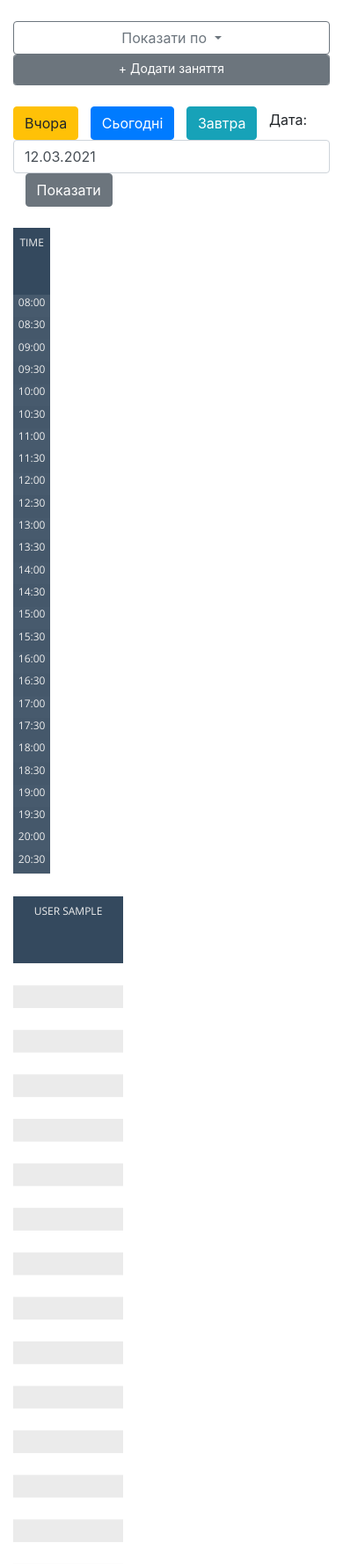
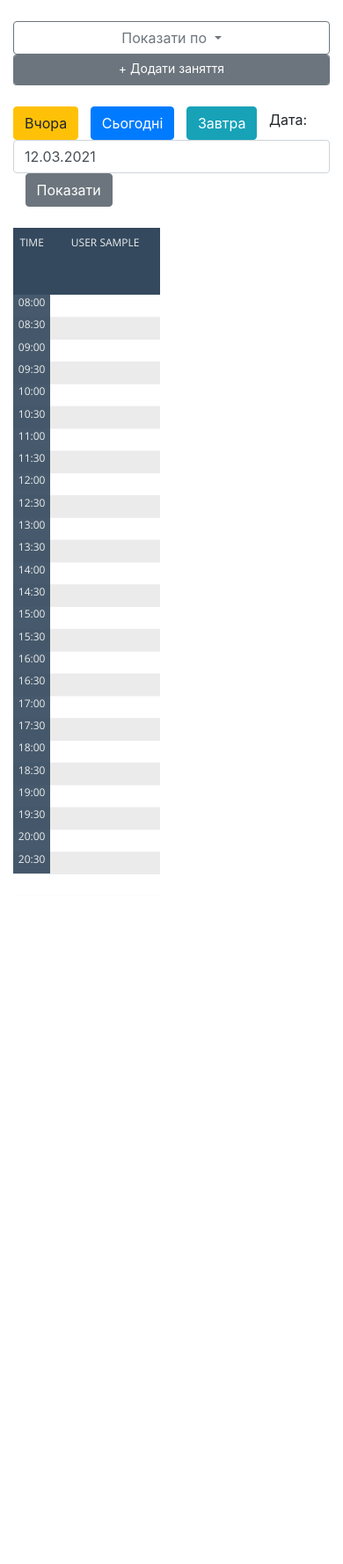
Before and after one commit to bostud/day_ok, a Django app: page /schedule/lessons/show_by/teachers/ in a window 390 px wide. Shown: the part 56-1834 px from the top of the page at 88% size. After the commit the page ends 1050 px from the top, so only its background shows below. Run offline with Django 3.2, Linux system fonts and the light colour scheme; a user stored in the database is signed in; tables that the repository leaves empty hold one stand-in row (values such as "Sample post"); some libraries are stand-ins or nearby versions.

Commit message:
add css changes

```diff
--- a/day_ok/static/schedule/lessons/timetable.css
+++ b/day_ok/static/schedule/lessons/timetable.css
@@ -99,6 +99,16 @@
   }
 }
 
+@media screen and (max-width: 414px) {
+  .teacher.time {
+    width: 5vh;
+  }
+
+  .schedule_content {
+    width: 37vh;
+  }
+}
+
 
 @media screen and (max-width: 375px) {
   .teacher.time {
```
